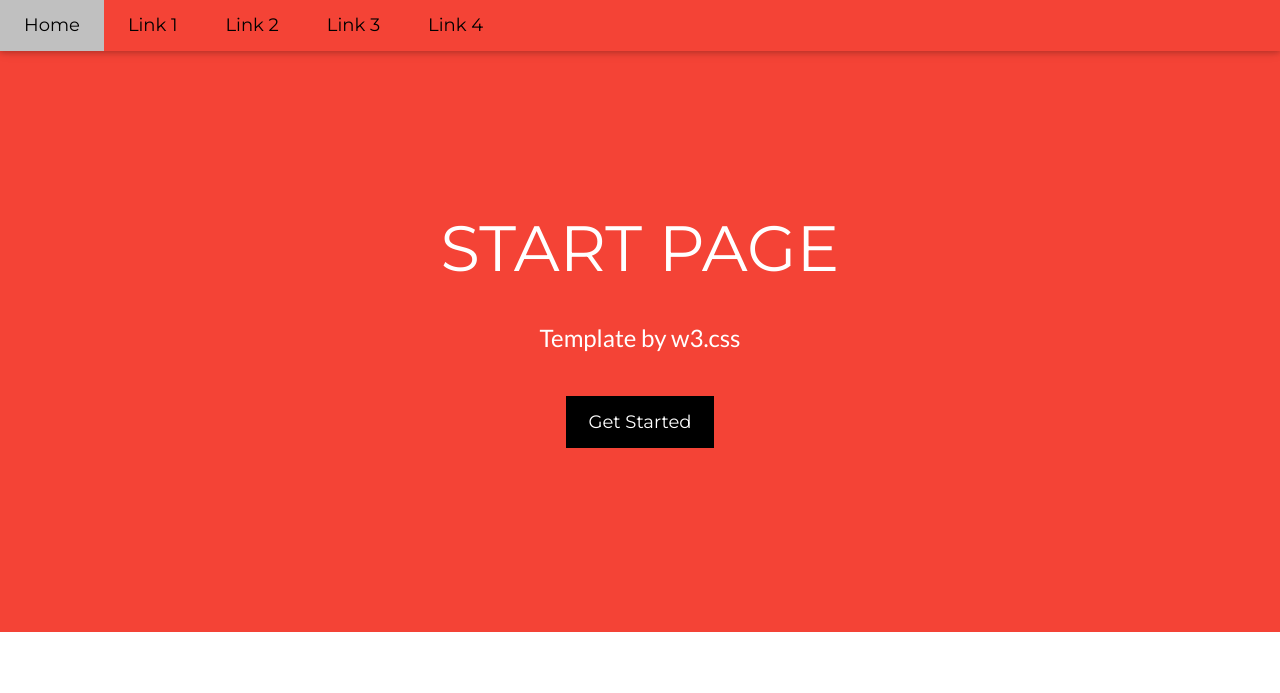
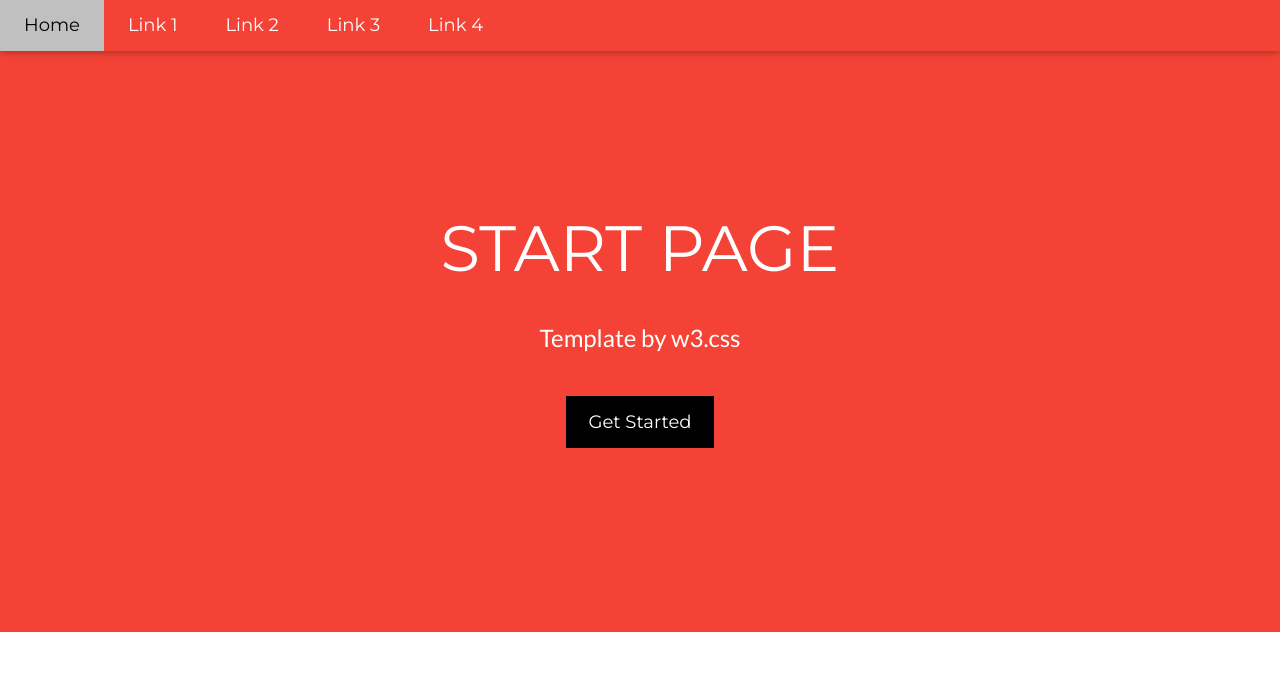
Before and after one commit to Ubaid-raza1/template-2, a plain HTML site: page index.html in a window 1280 px wide. Shown: the top 693 px of the page. Drawn offline with Linux system fonts and the light colour scheme.

Commit message:
navbar colors change

```diff
--- a/index.html
+++ b/index.html
@@ -32,10 +32,10 @@
       <nav>
         <ul class="menu">
           <li class="home"><a href="" class="home1">home</a></li>
-          <li class="links"><a href="" class="links"> link 1</a></li>
-          <li class="links"><a href="" class="links"> link 2</a></li>
-          <li class="links"><a href="" class="links"> link 3</a></li>
-          <li class="links"><a href="" class="links"> link 4</a></li>
+          <li class="links"><a href="" > link 1</a></li>
+          <li class="links"><a href="" > link 2</a></li>
+          <li class="links"><a href="" > link 3</a></li>
+          <li class="links"><a href="" > link 4</a></li>
         </ul>
       </nav>
     </div>
--- a/style.css
+++ b/style.css
@@ -24,10 +24,12 @@ body {
 
 .links:hover {
     background-color: #fff;
+}
+.links:hover a {
     color: black;
 }
 
-.links2 {
+.links a {
     color: #fff;
 }
 
```
